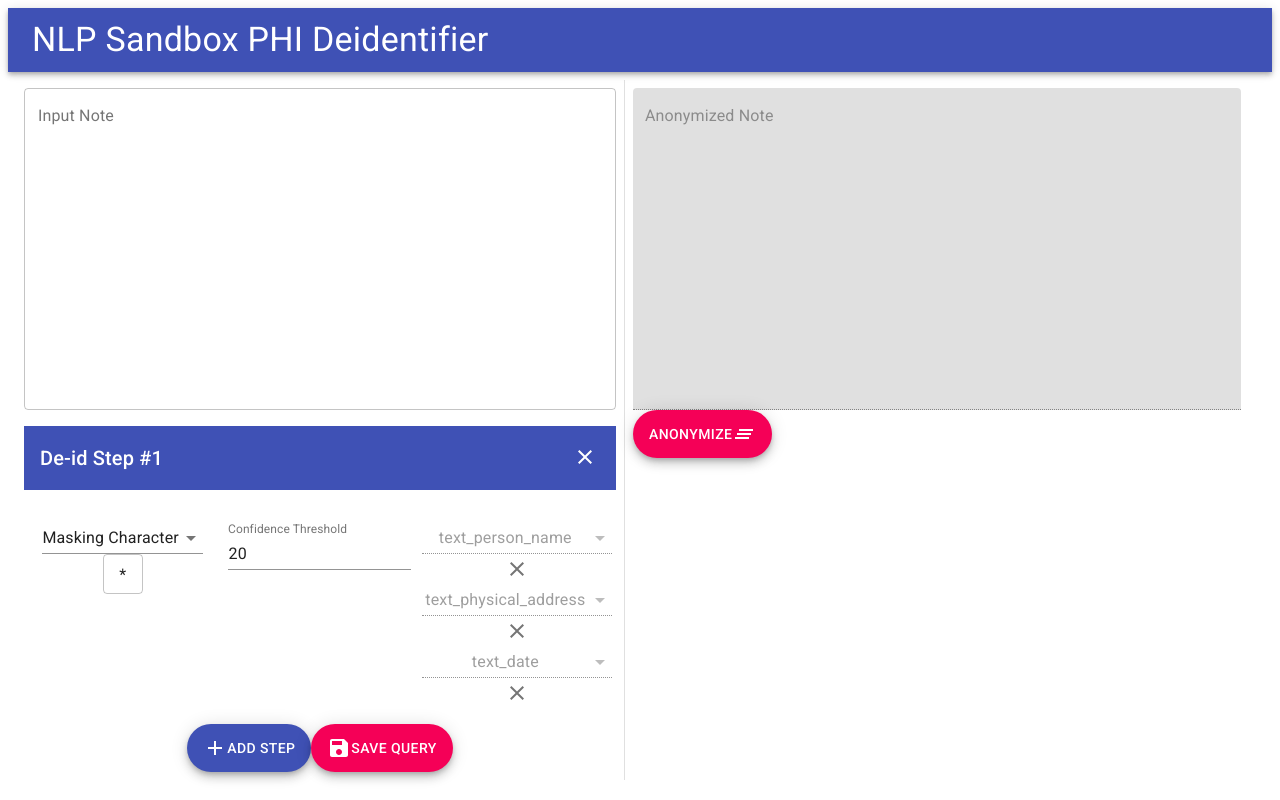
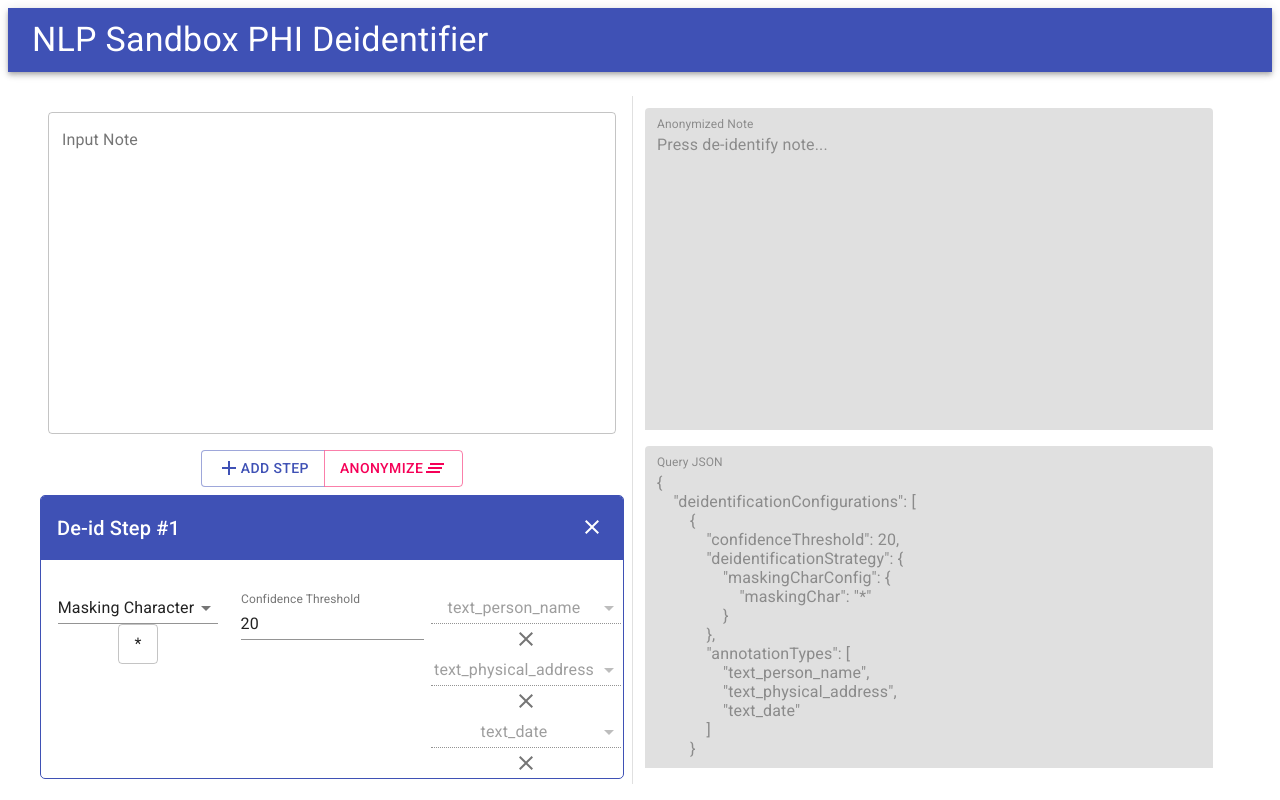
Before and after one commit to nlpsandbox/phi-deidentifier-example, a React (Create React App) app in the folder client/: page / in a window 1280 px wide. Built offline with nearby package versions, Linux system fonts and the light colour scheme.

Commit message:
More Styling

```diff
--- a/client/src/components/App.js
+++ b/client/src/components/App.js
@@ -5,11 +5,12 @@ import { Configuration } from '../runtime';
 import { DeidentifiedText, deidentificationStates } from './DeidentifiedText';
 import DeidentificationConfigForm from './DeidentificationConfigForm';
 import SaveQueryDialog from './SaveQueryDialog';
+import QueryJsonView from './QueryJsonView';
 import { withStyles } from '@material-ui/core/styles';
-import { Divider, Fab, Grid, Box, TextField, AppBar, Toolbar, Typography } from '@material-ui/core';
+import { Divider, Grid, Box, TextField, AppBar, Toolbar, Typography, ButtonGroup, Button } from '@material-ui/core';
 import AddIcon from '@material-ui/icons/Add';
-import SaveIcon from '@material-ui/icons/Save';
 import ClearAllIcon from '@material-ui/icons/ClearAll';
+import { StayPrimaryLandscape } from '@material-ui/icons';
 
 const deidentifiedNotesApi = new DeidentifiedNotesApi(new Configuration({basePath: "http://localhost:8080/api/v1"})) // FIXME: Figure out how to handle hostname
 
@@ -48,20 +49,25 @@ class App extends React.Component {
     this.handleTextAreaChange = this.handleTextAreaChange.bind(this);
   }
 
+  buildRequest = () => {
+    let deidentificationStrategy = {};
+    deidentificationStrategy[this.state.deidentificationStrategy] = {};
+    const deidentifyRequest = new DeidentifyRequestFromJSON({
+      note: {
+        text: this.state.originalNoteText,
+        noteType: "None"  // FIXME: figure out whether and how to get this
+      },
+      deidentificationConfigurations: this.state.deidentificationConfigs
+    });
+    return deidentifyRequest;
+  }
+
   deidentifyNote = () => {
     // Mark de-identified text as loading
     this.setState({deidentifiedNoteText: deidentificationStates.LOADING})
 
     // Build de-identification request
-    let deidentificationStrategy = {};
-    deidentificationStrategy[this.state.deidentificationStrategy] = {};
-    let deidentifyRequest = new DeidentifyRequestFromJSON({
-      note: {
-        text: this.state.originalNoteText,
-        noteType: "ASDF"  // FIXME: figure out whether and how to get this
-      },
-      deidentificationConfigurations: this.state.deidentificationConfigs
-    });
+    const deidentifyRequest = this.buildRequest();
 
     // Make de-identification request
     deidentifiedNotesApi.createDeidentifiedNotes({deidentifyRequest: deidentifyRequest})
@@ -119,15 +125,16 @@ class App extends React.Component {
   render() {
     const { classes } = this.props;
     return (
-    <Box className={classes.root}>
+    <div className={classes.root}>
       <AppBar position="static">
         <Toolbar>
           <Typography variant="h4" className={classes.title}>NLP Sandbox PHI Deidentifier</Typography>
         </Toolbar>
       </AppBar>
+      <Box height="85vh" width="95vw" overflow="auto" padding={2}>
         <Grid container spacing={2} className={classes.container}>
-        <Grid item container direction="column" spacing={2} xs={6} align="center">
-          <Grid item>
+          <Grid item spacing={2} xs={6} align="center">
+            <Box padding={1}>
               <TextField
                 multiline
                 variant="outlined"
@@ -137,7 +144,18 @@ class App extends React.Component {
                 onChange={this.handleTextAreaChange}
                 value={this.state.originalNoteText}
               />
-          </Grid>
+            </Box>
+            <Box padding={1}>
+              <ButtonGroup>
+                <Button variant="outlined" color="primary" onClick={this.addDeidConfig}>
+                  <AddIcon /> Add Step
+                </Button>
+                <Button variant="outlined" color="secondary" onClick={this.deidentifyNote}>
+                  Anonymize <ClearAllIcon />
+                </Button>
+              </ButtonGroup>
+            </Box>
+            <Box maxHeight="40vh" overflow="auto" borderRadius={5} borderColor="primary.main" border={1}>
               {this.state.deidentificationConfigs.map((deidConfig, index) =>
                 <DeidentificationConfigForm
                   updateDeidConfig={this.updateDeidentificationConfig}
@@ -147,25 +165,17 @@ class App extends React.Component {
                   {...deidConfig}
                 />
               )}
-          <Grid item>
-          <Fab variant="extended" color="primary" onClick={this.addDeidConfig}>
-            <AddIcon /> Add Step
-          </Fab>
-          <Fab variant="extended" color="secondary" onClick={() => this.setState({showSaveQueryDialog: true})}>
-            <SaveIcon /> Save Query
-          </Fab>
+            </Box>
+          </Grid>
+          <Divider orientation="vertical" flexItem />
+          <Grid item xs={6} container direction="column" spacing={1}>
+            <DeidentifiedText text={this.state.deidentifiedNoteText} />
+            <QueryJsonView query={this.buildRequest()}/>
           </Grid>
         </Grid>
-        <Divider orientation="vertical" flexItem />
-        <Grid item xs={6}>
-          <DeidentifiedText text={this.state.deidentifiedNoteText} />
-          <Fab variant="extended" color="secondary" onClick={this.deidentifyNote}>
-            Anonymize <ClearAllIcon />
-          </Fab>
-        </Grid>
-      </Grid>
+      </Box>
       <SaveQueryDialog open={this.state.showSaveQueryDialog} handleClose={() => this.setState({showSaveQueryDialog: false})}  deidentificationConfigs={this.state.deidentificationConfigs} />
-    </Box>
+    </div>
     );
   }
 }
--- a/client/src/components/DeidentificationConfigForm.js
+++ b/client/src/components/DeidentificationConfigForm.js
@@ -79,7 +79,7 @@ export class DeidentificationConfigForm extends React.Component {
     const { classes } = this.props;
     const allAnnotationTypes = Object.values(DeidentificationConfigAnnotationTypesEnum)
     return (
-      <Grid item container direction="column">
+      <Grid container direction="column">
         <Grid item>
           <Box bgcolor="primary.main" color="primary.contrastText" padding={2} justify="flex-end">
             <Grid container>
--- a/client/src/components/DeidentifiedText.js
+++ b/client/src/components/DeidentifiedText.js
@@ -1,5 +1,5 @@
 import React from 'react';
-import { TextField } from '@material-ui/core';
+import { Box, TextField, Typography } from '@material-ui/core';
 
 export const deidentificationStates = {
   EMPTY: 0,
@@ -8,10 +8,23 @@ export const deidentificationStates = {
 }
 
 export class DeidentifiedText extends React.Component {
+  constructor(props) {
+    super(props);
+    this.state = {
+      tabIndex: 0,
+    };
+  }
+
+  handleTabChange = (event, newValue) => {
+    this.setState({
+      tabIndex: newValue
+    });
+  }
+
   render() {
     let content;
     if (this.props.text === deidentificationStates.EMPTY) {
-      content = "";
+      content = "Press de-identify note...";
     } else if (this.props.text === deidentificationStates.LOADING) {
       content = "Loading...";
     } else if (this.props.text === deidentificationStates.ERROR) {
@@ -20,7 +33,11 @@ export class DeidentifiedText extends React.Component {
       content = this.props.text;
     }
 
-    return <TextField disabled label="Anonymized Note" variant="filled" multiline rows={15} value={content} fullWidth></TextField>;
+    return (
+      <Box padding={1}>
+        <TextField disabled label="Anonymized Note" variant="filled" multiline rows={15} value={content} InputProps={{ disableUnderline: true }} fullWidth />
+      </Box>
+    );
   }
 }
 
--- /dev/null
+++ b/client/src/components/QueryJsonView.js
@@ -0,0 +1,11 @@
+import { Box, TextField } from "@material-ui/core";
+
+function QueryJsonView(props) {
+  return (
+    <Box padding={1}>
+      <TextField disabled label="Query JSON" variant="filled" multiline rows={15} value={JSON.stringify(props.query, null, 4)} InputProps={{ disableUnderline: true }} fullWidth />
+    </Box>
+  );
+}
+
+export default QueryJsonView;
```
Lines whose indentation alone changed are shown as unchanged.
